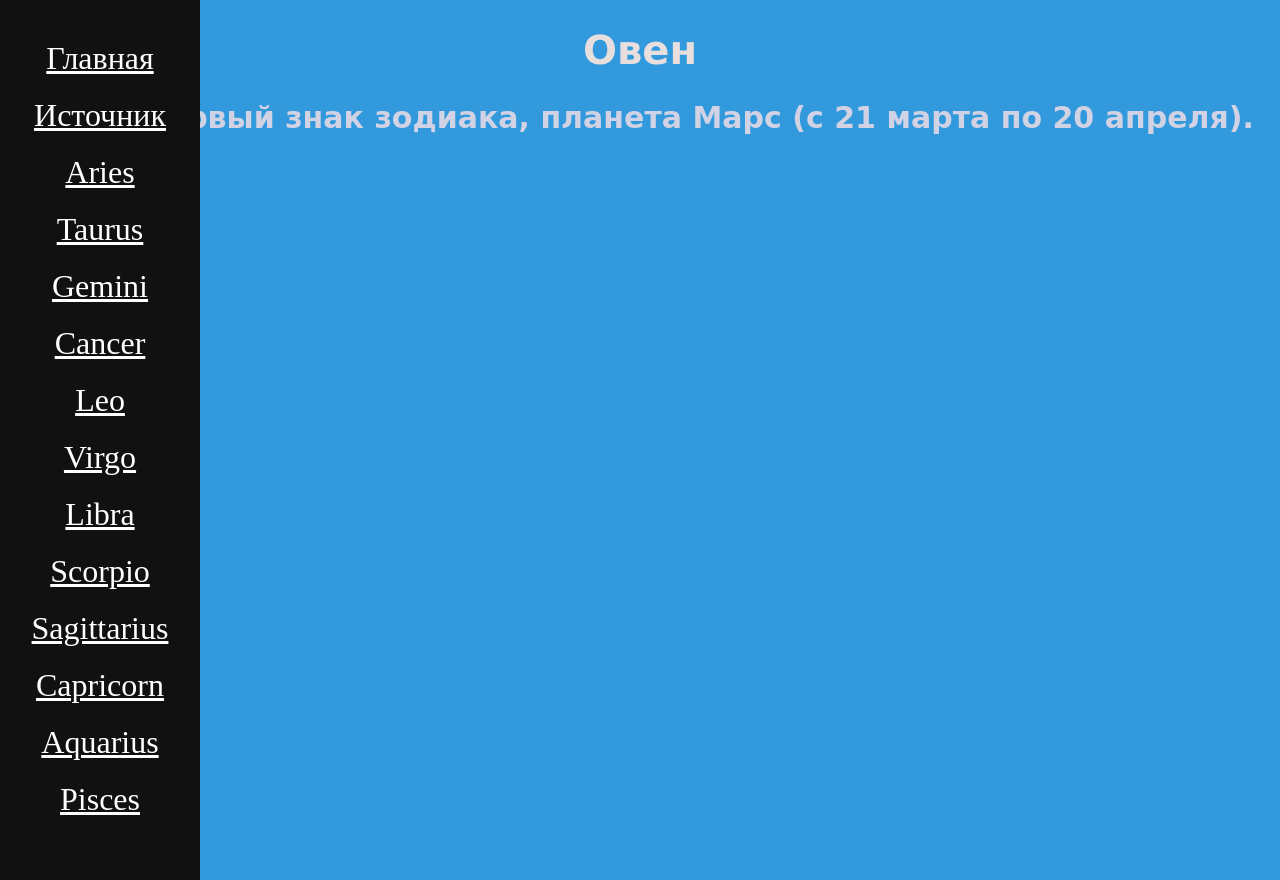
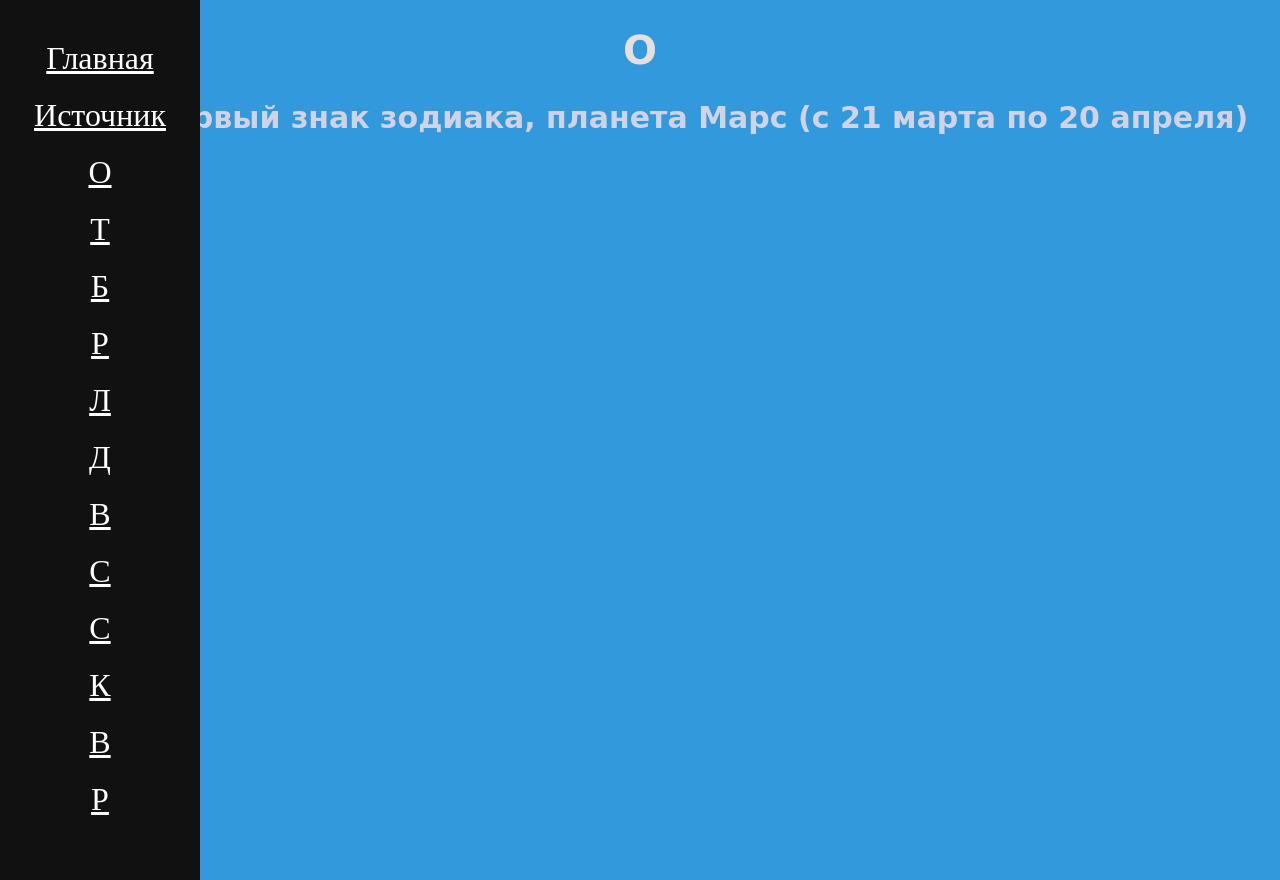
Before and after one commit to YaroslavMestkovsky/My_page, a Django app: page /horoscope/aries in a window 1280 px wide. Run offline with Django 4.2, Linux system fonts and the light colour scheme.

Commit message:
Добавлены фильтры. Незначительные улучшения.

```diff
--- a/horoscope/templates/Includes/navbar.html
+++ b/horoscope/templates/Includes/navbar.html
@@ -1,7 +1,9 @@
+{% load my_filters %}
+
 <nav>
     <a href="{% url 'horoscope_index' %}">Главная</a>
     <a href="https://www.homeenglish.ru/OtherGoroscop.htm">Источник</a>
-    {% for zodiac in zodiacs %}
-    <a href="{% url 'horoscope_name' sign_zodiac=zodiac%}">{{ zodiac|title }}</a>
+    {% for zodiac, description_zodiac in zodiacs.items %}
+    <a href="{% url 'horoscope_name' sign_zodiac=zodiac%}">{{ description_zodiac|split|first }}</a>
     {% endfor %}
 </nav>
--- a/horoscope/templates/horoscope/info_zodiac.html
+++ b/horoscope/templates/horoscope/info_zodiac.html
@@ -1,6 +1,7 @@
 {% extends 'base.html' %}
 
 {% load static %}
+{% load my_filters %}
 
 {% block css_additional%}
 
@@ -18,12 +19,12 @@
 
     {% include 'includes/navbar.html' %}
 
-    <h1> {{ description_zodiac|last }} </h1>
+    <h1> {{ description|split|first }} </h1>
 
-    {% if description_zodiac is None %}
+    {% if description is None %}
         <h2>Неверно указан знак зодиака - {{ sign|capfirst }}</h2>
     {% else %}
-        <h2>{{ description_zodiac|first }}</h2>
+        <h2>{{ description }}</h2>
     {% endif %}
 
 {% endblock %}
--- a/horoscope/views.py
+++ b/horoscope/views.py
@@ -5,19 +5,19 @@ from django.template.loader import render_to_string
 
 # Create your views here.
 
-signs = {'aries': ['Овен - первый знак зодиака, планета Марс (с 21 марта по 20 апреля).', 'Март-Апрель', 'Овен'],
-         'taurus': ['Телец - второй знак зодиака, планета Венера (с 21 апреля по 21 мая).', 'Апрель-Май', 'Телец'],
-         'gemini': ['Близнецы - третий знак зодиака, планета Меркурий (с 22 мая по 21 июня).', 'Май-Июнь', 'Близнецы'],
-         'cancer': ['Рак - четвёртый знак зодиака, Луна (с 22 июня по 22 июля).', 'Июнь-Июль', 'Рак'],
-         'leo': ['Лев - пятый знак зодиака, солнце (с 23 июля по 21 августа).', 'Июль-Август', 'Лев'],
-         'virgo': ['Дева - шестой знак зодиака, планета Меркурий (с 22 августа по 23 сентября).', 'Август-Сентябрь', 'Дева'],
-         'libra': ['Весы - седьмой знак зодиака, планета Венера (с 24 сентября по 23 октября).', 'Сентябрь-Октябрь', 'Весы'],
-         'scorpio': ['Скорпион - восьмой знак зодиака, планета Марс (с 24 октября по 22 ноября).', 'Октябрь-Ноябрь', 'Скорпион'],
-         'sagittarius': ['Стрелец - девятый знак зодиака, планета Юпитер (с 23 ноября по 22 декабря).', 'Ноябрь-Декабрь', 'Стрелец'],
-         'capricorn': ['Козерог - десятый знак зодиака, планета Сатурн (с 23 декабря по 20 января).', 'Декабрь-Январь', 'Козерог'],
-         'aquarius': ['Водолей - одиннадцатый знак зодиака, планеты Уран и Сатурн (с 21 января по 19 февраля).', 'Январь-Февраль', 'Водолей'],
-         'pisces': ['Рыбы - двенадцатый знак зодиака, планеты Юпитер (с 20 февраля по 20 марта).', 'Февраль-Март', 'Рыбы']}
-
+signs = {'aries': 'Овен - первый знак зодиака, планета Марс (с 21 марта по 20 апреля)',
+         'taurus': 'Телец - второй знак зодиака, планета Венера (с 21 апреля по 21 мая)',
+         'gemini': 'Близнецы - третий знак зодиака, планета Меркурий (с 22 мая по 21 июня).',
+         'cancer': 'Рак - четвёртый знак зодиака, Луна (с 22 июня по 22 июля).',
+         'leo': 'Лев - пятый знак зодиака, солнце (с 23 июля по 21 августа).',
+         'virgo': 'Дева - шестой знак зодиака, планета Меркурий (с 22 августа по 23 сентября).',
+         'libra': 'Весы - седьмой знак зодиака, планета Венера (с 24 сентября по 23 октября).',
+         'scorpio': 'Скорпион - восьмой знак зодиака, планета Марс (с 24 октября по 22 ноября).',
+         'sagittarius': 'Стрелец - девятый знак зодиака, планета Юпитер (с 23 ноября по 22 декабря).',
+         'capricorn': 'Козерог - десятый знак зодиака, планета Сатурн (с 23 декабря по 20 января).',
+         'aquarius': 'Водолей - одиннадцатый знак зодиака, планеты Уран и Сатурн (с 21 января по 19 февраля).',
+         'pisces': 'Рыбы - двенадцатый знак зодиака, планеты Юпитер (с 20 февраля по 20 марта).',
+}
 types = {
     'fire': ['aries', 'leo', 'sagittarius'],
     'earth': ['taurus', 'virgo', 'capricorn'],
@@ -69,7 +69,6 @@ def get_date_converters(request, number):
 
 def index(request):
     zodiacs = list(signs)
-    # li_elements += f'<li> <a href="{redirect_path}"> {sign.title()} </a> </li>'
     context = {
         'zodiacs': zodiacs
     }
@@ -96,11 +95,10 @@ def get_kiany_info(request):
 
 def get_info_about_zodiac_sign(request, sign_zodiac: str):
     description = signs.get(sign_zodiac)
-    zodiacs = list(signs)
     data = {
-        'description_zodiac': description,
+        'description': description,
         'sign': sign_zodiac,
-        'zodiacs': zodiacs
+        'zodiacs': signs,
     }
     return render(request, 'horoscope/info_zodiac.html', context=data)
 
```
